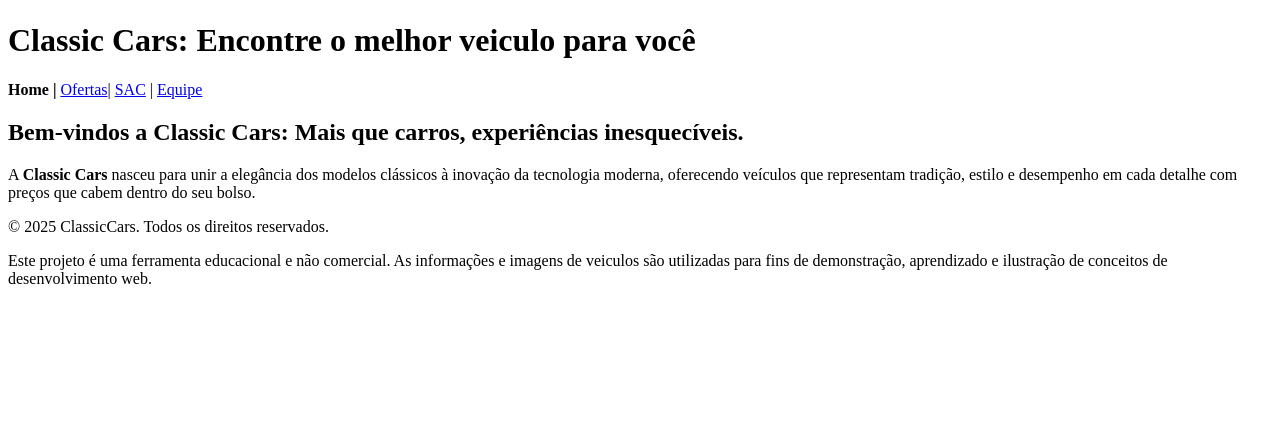
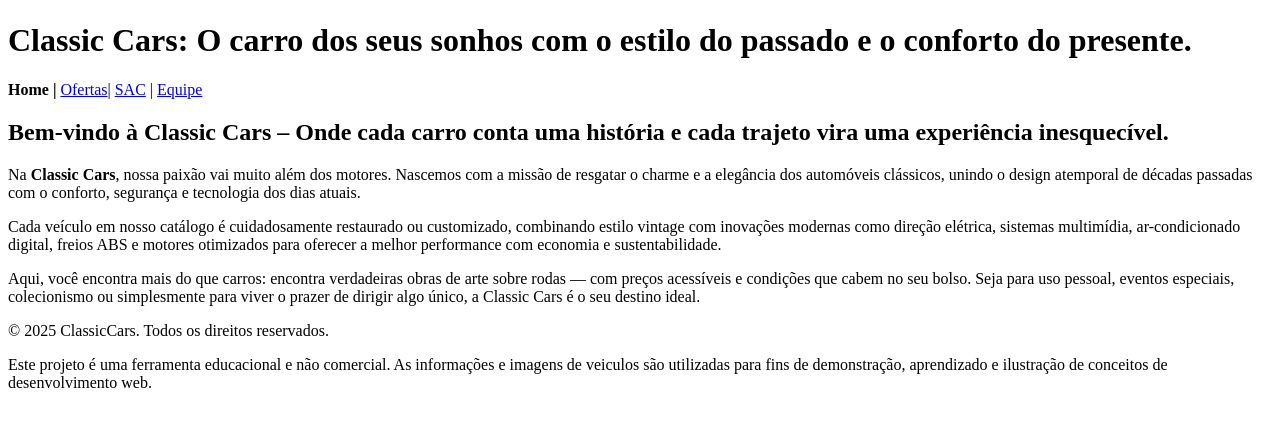
Before and after one commit to Thiago-Oliveira005/index.classiccar, a plain HTML site: page index.html in a window 1280 px wide. Shown: the part 161-588 px from the top of the page. Drawn offline with Linux system fonts and the light colour scheme.

Commit message:
Trabalho ClassicCar

```diff
--- a/index.html
+++ b/index.html
@@ -8,7 +8,7 @@
 <body>
     <hearder>
         <img src="./imagens/logo sem fundo.png" alt="Logo da empresa" class="Logo" width="150">
-         <h1>Classic Cars: Encontre o melhor veiculo para você</h1>
+         <h1>Classic Cars: O carro dos seus sonhos com o estilo do passado e o conforto do presente.</h1>
     </hearder>
     <nav>
        <b>Home |</b>
@@ -17,10 +17,15 @@
         <a href="equipe.html">Equipe</a>
     </nav>
     <main>
-        <h2>Bem-vindos a Classic Cars: Mais que carros, experiências inesquecíveis.</h2>
+        <h2>Bem-vindo à Classic Cars – Onde cada carro conta uma história e cada trajeto vira uma experiência inesquecível.</h2>
 
         <p>
-            A <strong>Classic Cars</strong> nasceu para unir a elegância dos modelos clássicos à inovação da tecnologia moderna, oferecendo veículos que representam tradição, estilo e desempenho em cada detalhe com preços que cabem dentro do seu bolso.
+            Na <strong>Classic Cars</strong>, nossa paixão vai muito além dos motores. Nascemos com a missão de resgatar o charme e a elegância dos automóveis clássicos, unindo o design atemporal de décadas passadas com o conforto, segurança e tecnologia dos dias atuais.
+        </p>
+
+        <p>  Cada veículo em nosso catálogo é cuidadosamente restaurado ou customizado, combinando estilo vintage com inovações modernas como direção elétrica, sistemas multimídia, ar-condicionado digital, freios ABS e motores otimizados para oferecer a melhor performance com economia e sustentabilidade.</p>
+
+        <P>  Aqui, você encontra mais do que carros: encontra verdadeiras obras de arte sobre rodas — com preços acessíveis e condições que cabem no seu bolso. Seja para uso pessoal, eventos especiais, colecionismo ou simplesmente para viver o prazer de dirigir algo único, a Classic Cars é o seu destino ideal.
         </p>
 
     </main>
```
Also changed, not shown: equipe.html (+2 -1 lines), ofertas.html (+3 -2 lines), sac.html (+2 -1 lines).
